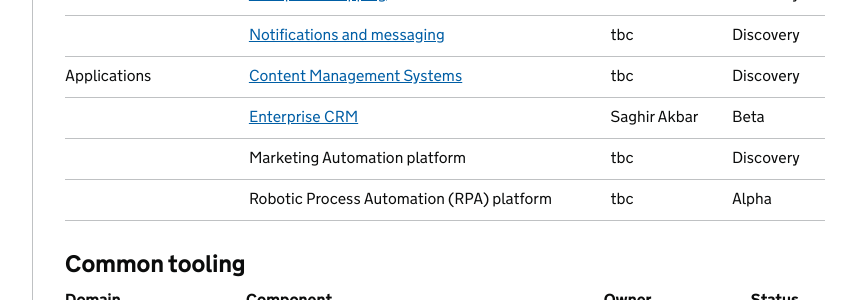
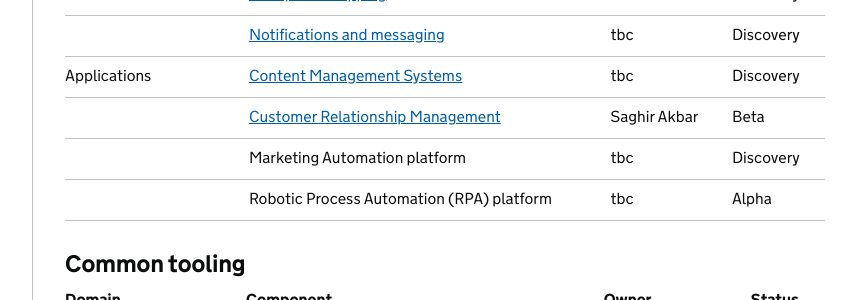
Before and after one commit to DFE-Digital/architecture, a Jekyll site: the page built from common-components/index.md, in a window 1280 px wide. Shown: the part 1684-1984 px from the top of the page, without its empty margins (298-1154 px from the left). Built offline with Jekyll 4.4.1, drawn with Linux system fonts in a browser that asks for light colours; our own code applies the rules of GitHub Pages for plain Markdown files.

Commit message:
Update index.md
Tweak to table / page linking

```diff
--- a/common-components/index.md
+++ b/common-components/index.md
@@ -46,7 +46,7 @@ Information and data | [Enterprise Data and Analytics Platform (EDAP)](#edap) |
 | [Geospatial mapping](#mapping) | tbc | Discovery
 | [Notifications and messaging](#notifications) | tbc | Discovery
 Applications | [Content Management Systems ](#cms) | tbc | Discovery
-| [Enterprise CRM](#crm) | Saghir Akbar | Beta
+| [Customer Relationship Management](#crm) | Saghir Akbar | Beta
 | Marketing Automation platform | tbc | Discovery
 | Robotic Process Automation (RPA) platform | tbc | Alpha
 
```
Also changed, not shown: other parts of common-components/index.md (+1 -1 lines).
